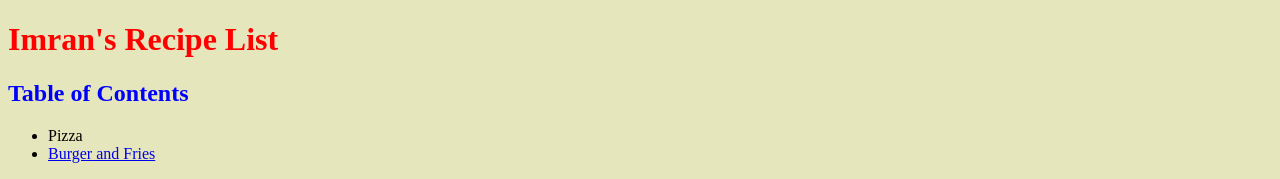
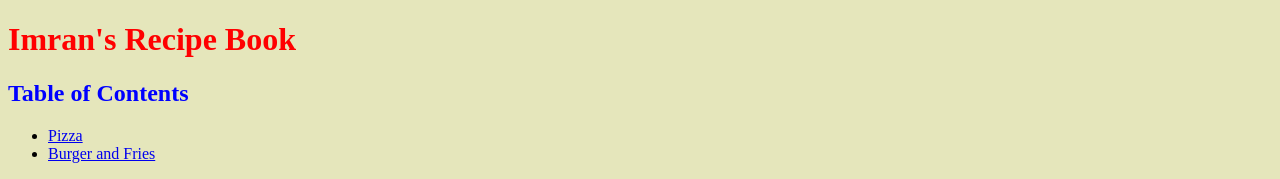
Before and after one commit to ImitheGamer/ImitheGamer.github.io, a plain HTML site: page index.html in a window 1280 px wide. Shown: the top 179 px of the page. Drawn offline with Linux system fonts and the light colour scheme.

Commit message:
Update index.html

```diff
--- a/index.html
+++ b/index.html
@@ -20,14 +20,14 @@
     </head>
     <body id="Background-Color">
         <h1 class="red" id="Back-To-Top">
-        Imran's Recipe List
+        Imran's Recipe Book
         </h1>
         <h2 class="blue">Table of Contents</h2>
         <ul>
-            <li>Pizza</li>
+            <li><a href="#P-ID">Pizza</a></li>
             <li><a href="#B-F-ID">Burger and Fries</a></li>
         </ul>
-        <h3>Pizza</h3>
+        <h3 id="P-ID">Pizza</h3>
         <p> The <strong>Italian Pizza</strong> is very famous, <strong>in fact so famous about 3 billion people eat it</strong>. In my opinion pizza is my favorite. <strong>It just so delicious every one of my friends love pizza. Lot of people love pizza</strong>. There are many Pizza Stores around the world my favorite is the very famous Dominoes which make pizza, bread twists, and the lava cake. Pizza can be hoemade it's quite simple to make pizza. Click <a href="https://www.pizzamaking.com/">here</a> to learn more. Also click <a href="https://en.wikipedia.org/wiki/Pizza">here</a> to go to the pizza wiki</p>
         <img src="https://upload.wikimedia.org/wikipedia/commons/thumb/a/a3/Eq_it-na_pizza-margherita_sep2005_sml.jpg/330px-Eq_it-na_pizza-margherita_sep2005_sml.jpg">
         <table>
```
